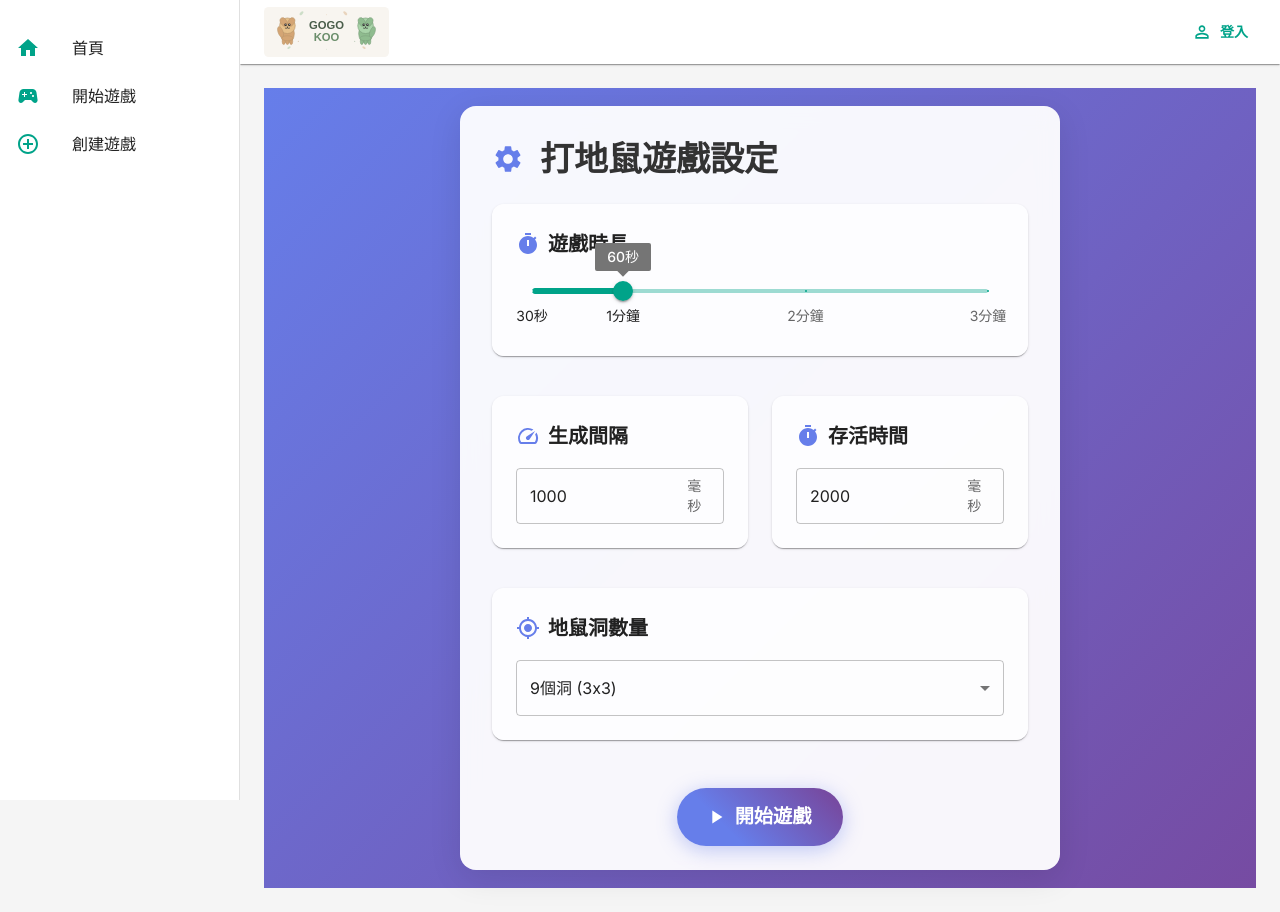
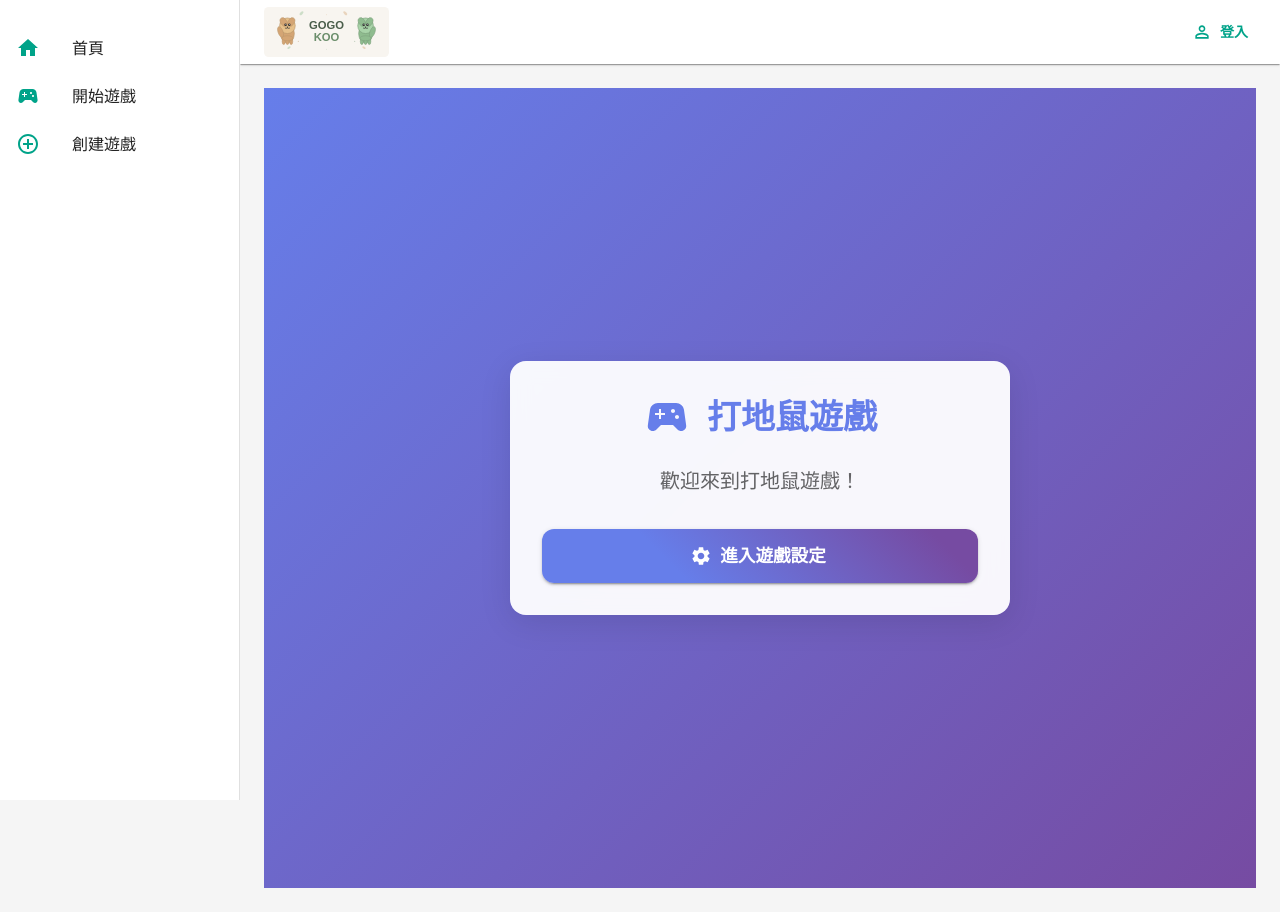
Before and after one commit to DukeHsieh/gogokoov1, a React (Create React App) app in the folder client/: page /games/whack-a-mole/host/1 in a window 1280 px wide. Before the commit this address led to /games/whack-a-mole/settings/1. Built offline with nearby package versions, Linux system fonts and the light colour scheme; no server answers; the HTML template or start-up script is replaced by a standard one.

Commit message:
Refactor whack-a-mole host component

```diff
--- a/client/src/App.tsx
+++ b/client/src/App.tsx
@@ -15,7 +15,7 @@ import { HostGameMonitor, CreateGame } from './games';
 import { GamePage } from './games/memory-card';
 import { CreateRedEnvelopeGame, HostGameMonitor as RedEnvelopeHostGameMonitor } from './games/red-envelope';
 import GameControl from './games/red-envelope/player/GameControl';
-import { WhackAMoleHost, WhackAMoleGame, GameSettings, HostMonitor } from './games/whack-a-mole';
+import { WhackAMoleGame, GameSettings, HostMonitor } from './games/whack-a-mole';
 
 const theme = createTheme({
   palette: {
@@ -71,7 +71,7 @@ function App() {
             <Route path="/games/memory-card/host/:roomId" element={<HostGameMonitor />} />
             <Route path="/games/red-envelope/host/:roomId" element={<RedEnvelopeHostGameMonitor />} />
             <Route path="/games/red-envelope/game/:roomId" element={<GameControl />} />
-            <Route path="/games/whack-a-mole/host/:roomId" element={<WhackAMoleHost />} />
+            <Route path="/games/whack-a-mole/host/:roomId" element={<GameSettings />} />
             <Route path="/games/whack-a-mole/settings/:roomId" element={<GameSettings />} />
             <Route path="/games/whack-a-mole/monitor/:roomId" element={<HostMonitor />} />
             <Route path="/games/whack-a-mole/game/:roomId" element={<WhackAMoleGame />} />
--- a/client/src/games/whack-a-mole/GameSettings.tsx
+++ b/client/src/games/whack-a-mole/GameSettings.tsx
@@ -1,5 +1,5 @@
 import React, { useState, useRef, useEffect } from 'react';
-import { useNavigate, useParams } from 'react-router-dom';
+import { useNavigate, useParams, useLocation } from 'react-router-dom';
 import {
   Container,
   Box,
@@ -23,6 +23,7 @@ import {
   Timer,
   Speed,
   GpsFixed,
+  SportsEsports,
 } from '@mui/icons-material';
 import WebSocketManager from '../../utils/WebSocketManager';
 
@@ -51,6 +52,17 @@ const SettingItem = styled(Paper)(({ theme }) => ({
   background: 'rgba(255, 255, 255, 0.8)',
 }));
 
+const WelcomeCard = styled(Card)(({ theme }) => ({
+  borderRadius: 16,
+  boxShadow: '0 8px 32px rgba(0,0,0,0.1)',
+  background: 'rgba(255, 255, 255, 0.95)',
+  backdropFilter: 'blur(10px)',
+  padding: theme.spacing(4),
+  textAlign: 'center',
+  maxWidth: 500,
+  width: '100%',
+}));
+
 interface GameSettings {
   duration: number;
   moleSpawnInterval: number;
@@ -60,6 +72,7 @@ interface GameSettings {
 
 const WhackAMoleGameSettings: React.FC = () => {
   const navigate = useNavigate();
+  const location = useLocation();
   const { roomId } = useParams<{ roomId: string }>();
   const wsManagerRef = useRef<WebSocketManager | null>(null);
 
@@ -70,6 +83,11 @@ const WhackAMoleGameSettings: React.FC = () => {
     totalMoles: 9, // 地鼠洞數量
   });
 
+  const [showSettings, setShowSettings] = useState(false);
+
+  // Check if coming from host page or directly to settings
+  const isFromHostPage = location.state?.fromHostPage || false;
+
   // 組件初始化時使用 platform 建立好的連接
   useEffect(() => {
     if (!roomId) {
@@ -79,7 +97,26 @@ const WhackAMoleGameSettings: React.FC = () => {
 
     const wsManager = WebSocketManager.getInstance();
     wsManagerRef.current = wsManager;
-  }, [roomId]);
+
+    // If coming from host page, show settings directly
+    if (isFromHostPage) {
+      setShowSettings(true);
+    }
+  }, [roomId, isFromHostPage]);
+
+  const handleGoToSettings = async () => {
+    try {
+      // 检查是否有现有的房间连接，如果有则重用，否则生成新的6位数房间号码
+      const wsManager = WebSocketManager.getInstance();
+      const existingGameState = wsManager.getGameState();
+      const finalRoomId = existingGameState.roomId || roomId || Math.floor(100000 + Math.random() * 900000).toString();
+
+      setShowSettings(true);
+    } catch (error) {
+       console.error('Error navigating to settings:', error);
+       setShowSettings(true);
+     }
+   };
 
   const handleStartGame = () => {
     if (wsManagerRef.current) {
@@ -102,6 +139,43 @@ const WhackAMoleGameSettings: React.FC = () => {
       [key]: value,
     }));
   };
+
+  // Render welcome screen if not showing settings
+  if (!showSettings) {
+    return (
+      <StyledContainer>
+        <WelcomeCard>
+          <Box display="flex" alignItems="center" justifyContent="center" mb={3}>
+            <SportsEsports sx={{ fontSize: 48, color: '#667eea', mr: 2 }} />
+            <Typography variant="h4" fontWeight="bold" color="#667eea">
+              打地鼠遊戲
+            </Typography>
+          </Box>
+
+          <Typography variant="h6" color="textSecondary" mb={4}>
+            歡迎來到打地鼠遊戲！
+          </Typography>
+
+          <Button
+            variant="contained"
+            size="large"
+            startIcon={<Settings />}
+            onClick={handleGoToSettings}
+            fullWidth
+            sx={{
+              background: 'linear-gradient(45deg, #667eea 30%, #764ba2 90%)',
+              borderRadius: 3,
+              py: 1.5,
+              fontSize: '1.1rem',
+              fontWeight: 'bold',
+            }}
+          >
+            進入遊戲設定
+          </Button>
+        </WelcomeCard>
+      </StyledContainer>
+    );
+  }
 
   return (
     <StyledContainer>
--- a/client/src/games/whack-a-mole/WhackAMoleHost.tsx
+++ /dev/null
@@ -1,105 +0,0 @@
-import React, { useEffect } from 'react';
-import { useParams, useNavigate } from 'react-router-dom';
-import {
-  Container,
-  Box,
-  Typography,
-  Button,
-  Card,
-  CardContent,
-} from '@mui/material';
-import { styled } from '@mui/material/styles';
-import {
-  Settings,
-  SportsEsports,
-} from '@mui/icons-material';
-import WebSocketManager from '../../utils/WebSocketManager';
-
-// 樣式組件
-const StyledContainer = styled(Container)(({ theme }) => ({
-  minHeight: '100vh',
-  background: 'linear-gradient(135deg, #667eea 0%, #764ba2 100%)',
-  padding: theme.spacing(2),
-  display: 'flex',
-  flexDirection: 'column',
-  justifyContent: 'center',
-  alignItems: 'center',
-}));
-
-const WelcomeCard = styled(Card)(({ theme }) => ({
-  borderRadius: 16,
-  boxShadow: '0 8px 32px rgba(0,0,0,0.1)',
-  background: 'rgba(255, 255, 255, 0.95)',
-  backdropFilter: 'blur(10px)',
-  padding: theme.spacing(4),
-  textAlign: 'center',
-  maxWidth: 500,
-  width: '100%',
-}));
-
-const WhackAMoleHost: React.FC = () => {
-  const { roomId } = useParams<{ roomId: string }>();
-  const navigate = useNavigate();
-
-  useEffect(() => {
-    // 主持人選擇打地鼠遊戲後，自動跳轉到設定頁面
-    navigate(`/games/whack-a-mole/settings/${roomId}`);
-  }, [roomId, navigate]);
-
-  const handleGoToSettings = async () => {
-    try {
-      // 检查是否有现有的房间连接，如果有则重用，否则生成新的6位数房间号码
-      const wsManager = WebSocketManager.getInstance();
-      const existingGameState = wsManager.getGameState();
-      const finalRoomId = existingGameState.roomId || roomId || Math.floor(100000 + Math.random() * 900000).toString();
-
-      // 导航到游戏设置页面
-      navigate(`/games/whack-a-mole/settings/${finalRoomId}`, {
-        state: {
-          isHost: true,
-          fromHostPage: true,
-        },
-      });
-    } catch (error) {
-      console.error('Error navigating to settings:', error);
-      // 如果出错，仍然尝试导航
-      navigate(`/games/whack-a-mole/settings/${roomId}`);
-    }
-  };
-
-  return (
-    <StyledContainer>
-      <WelcomeCard>
-        <Box display="flex" alignItems="center" justifyContent="center" mb={3}>
-          <SportsEsports sx={{ fontSize: 48, color: '#667eea', mr: 2 }} />
-          <Typography variant="h4" fontWeight="bold" color="#667eea">
-            打地鼠遊戲
-          </Typography>
-        </Box>
-
-        <Typography variant="h6" color="textSecondary" mb={4}>
-          歡迎來到打地鼠遊戲！
-        </Typography>
-
-        <Button
-          variant="contained"
-          size="large"
-          startIcon={<Settings />}
-          onClick={handleGoToSettings}
-          fullWidth
-          sx={{
-            background: 'linear-gradient(45deg, #667eea 30%, #764ba2 90%)',
-            borderRadius: 3,
-            py: 1.5,
-            fontSize: '1.1rem',
-            fontWeight: 'bold',
-          }}
-        >
-          進入遊戲設定
-        </Button>
-      </WelcomeCard>
-    </StyledContainer>
-  );
-};
-
-export default WhackAMoleHost;
--- a/client/src/games/whack-a-mole/index.ts
+++ b/client/src/games/whack-a-mole/index.ts
@@ -1,5 +1,4 @@
 // Export main components
-export { default as WhackAMoleHost } from './WhackAMoleHost';
 export { default as WhackAMoleGame } from './WhackAMoleGame';
 export { default as GameSettings } from './GameSettings';
 export { default as HostMonitor } from './HostMonitor';
```
